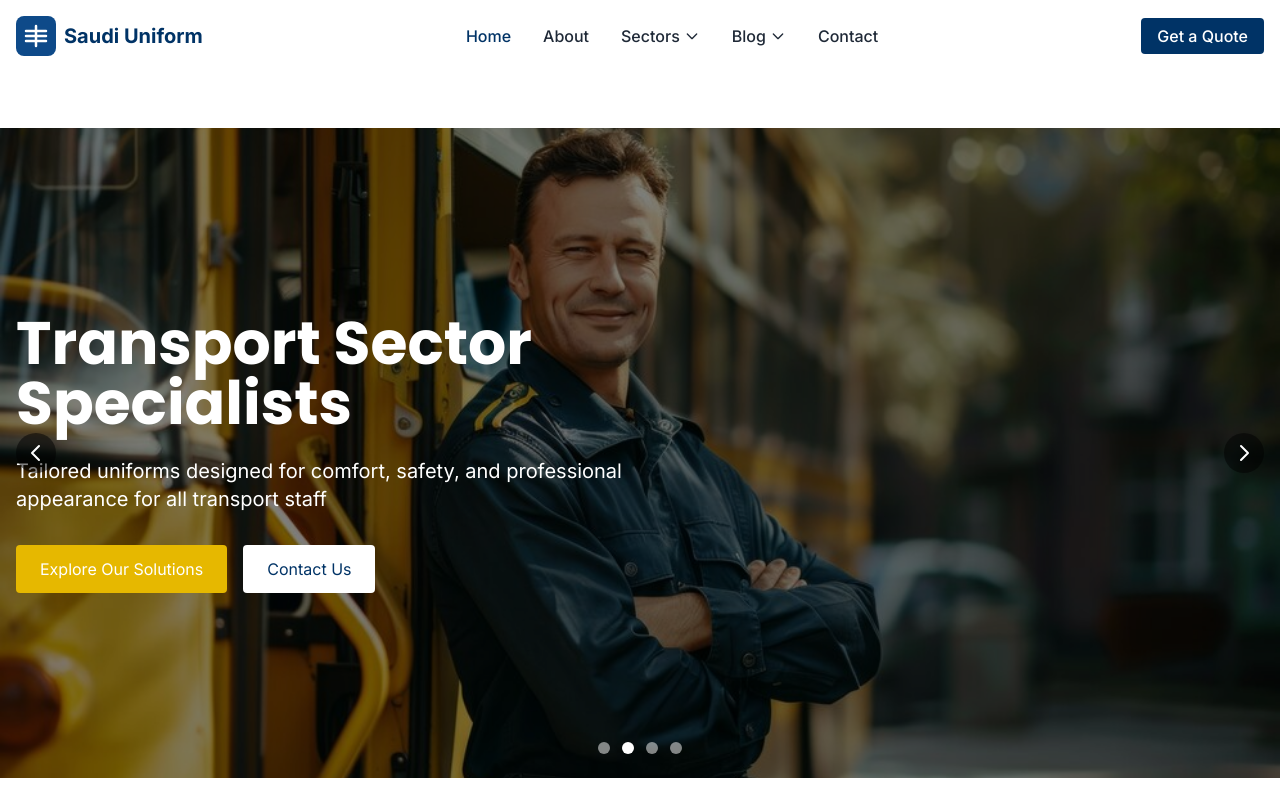
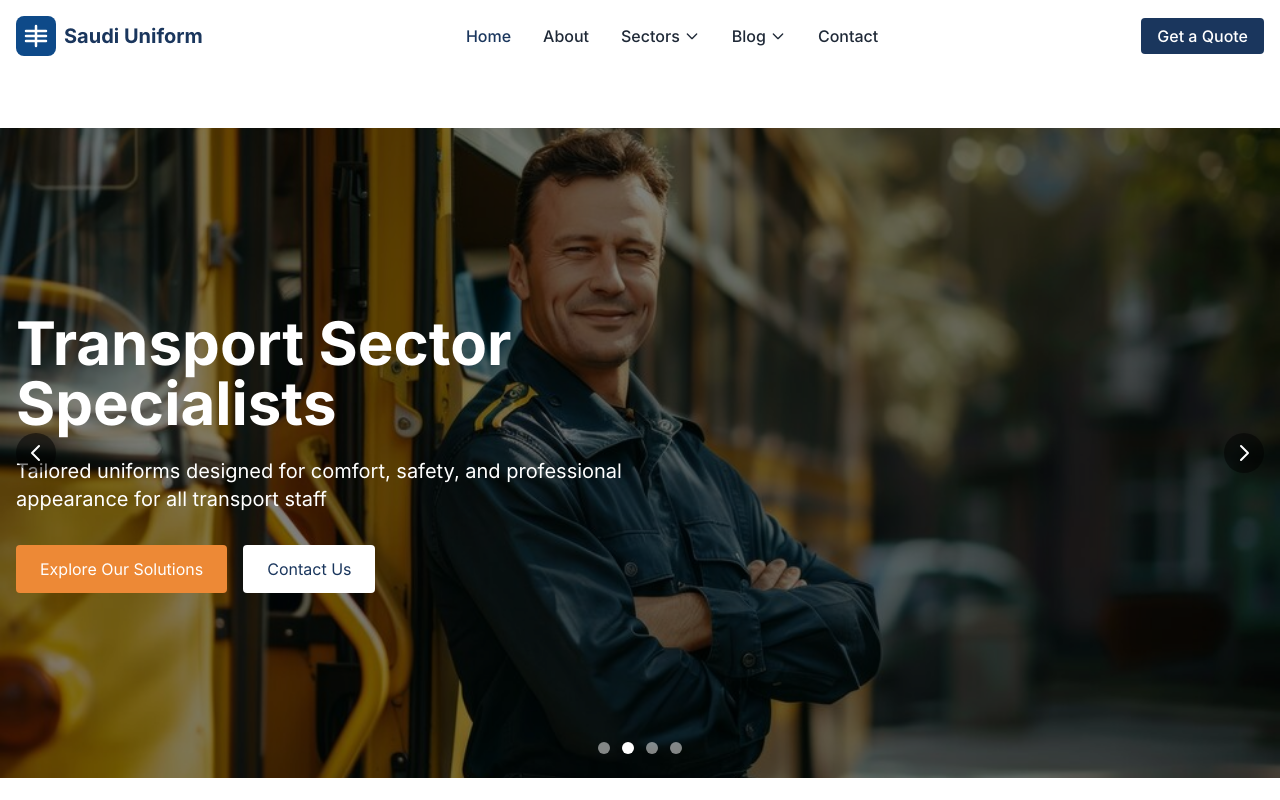
Before and after one commit to uneomcompany/uniform2, a Next.js app: page / in a window 1280 px wide. Shown: the top 800 px of the page. Built offline with nearby package versions, Linux system fonts and the light colour scheme.

Commit message:
Initial commit: Setup Next.js with Netlify configuration

```diff
--- /dev/null
+++ b/app/fonts.css
@@ -0,0 +1,32 @@
+/* Inter font */
+@font-face {
+  font-family: 'Inter';
+  font-style: normal;
+  font-weight: 400;
+  src: local('Inter Regular'), local('Inter-Regular'),
+       url('/fonts/inter-regular.woff2') format('woff2');
+}
+
+@font-face {
+  font-family: 'Inter';
+  font-style: normal;
+  font-weight: 500;
+  src: local('Inter Medium'), local('Inter-Medium'),
+       url('/fonts/inter-medium.woff2') format('woff2');
+}
+
+@font-face {
+  font-family: 'Inter';
+  font-style: normal;
+  font-weight: 600;
+  src: local('Inter SemiBold'), local('Inter-SemiBold'),
+       url('/fonts/inter-semibold.woff2') format('woff2');
+}
+
+@font-face {
+  font-family: 'Inter';
+  font-style: normal;
+  font-weight: 700;
+  src: local('Inter Bold'), local('Inter-Bold'),
+       url('/fonts/inter-bold.woff2') format('woff2');
+}
--- a/app/layout.tsx
+++ b/app/layout.tsx
@@ -1,10 +1,8 @@
 import type { Metadata } from 'next'
-import { Inter } from 'next/font/google'
 import './globals.css'
+import './fonts.css'
 import Link from 'next/link'
 import Header from './components/Header'
-
-const inter = Inter({ subsets: ['latin'] })
 
 export const metadata: Metadata = {
   title: 'Saudi Uniform Solutions',
@@ -19,15 +17,7 @@ export default function RootLayout({
 }) {
   return (
     <html lang="en">
-      <head>
-        <link rel="preconnect" href="https://fonts.googleapis.com" />
-        <link rel="preconnect" href="https://fonts.gstatic.com" crossOrigin="anonymous" />
-        <link
-          href="https://fonts.googleapis.com/css2?family=Inter:wght@400;500;600;700&family=Poppins:wght@500;600;700&display=swap"
-          rel="stylesheet"
-        />
-      </head>
-      <body className={inter.className}>
+      <body className="font-inter">
         <Header />
         <div className="pt-24">
           <main className="container mx-auto px-4 py-8">
--- a/next.config.js
+++ b/next.config.js
@@ -1,6 +1,6 @@
 /** @type {import('next').NextConfig} */
 const nextConfig = {
-  output: 'standalone',
+  trailingSlash: false,
   images: {
     // Making sure our images are optimized
     deviceSizes: [640, 750, 828, 1080, 1200, 1920, 2048, 3840],
@@ -15,8 +15,11 @@ const nextConfig = {
         protocol: 'https',
         hostname: 'images.unsplash.com',
       },
+      {
+        protocol: 'https',
+        hostname: 'gregarious-sawine-ed40c7.netlify.app',
+      }
     ],
-    domains: ['gregarious-sawine-ed40c7.netlify.app'],
     unoptimized: true,
   },
   // Allow us to use /public in image paths
--- a/package.json
+++ b/package.json
@@ -6,7 +6,8 @@
     "dev": "next dev",
     "build": "next build",
     "start": "next start",
-    "lint": "next lint"
+    "lint": "next lint",
+    "netlify-build": "next build && next export"
   },
   "dependencies": {
     "@netlify/plugin-nextjs": "^4.41.3",
--- a/tailwind.config.js
+++ b/tailwind.config.js
@@ -8,15 +8,15 @@ module.exports = {
   theme: {
     extend: {
       colors: {
-        primary: '#003366', // Dark blue - professional color for corporate feel
+        primary: '#1a365d',
+        secondary: '#ed8936',
         'primary-dark': '#002244', // Darker shade for hover states
-        secondary: '#E6B800', // Gold - for accent/highlight
         darkgray: '#333333',
         lightgray: '#F5F5F5',
       },
       fontFamily: {
-        sans: ['Inter', 'sans-serif'],
-        heading: ['Poppins', 'sans-serif'],
+        inter: ['Inter', 'sans-serif'],
+        heading: ['Inter', 'sans-serif'],
       },
       animation: {
         'spin': 'spin 1s linear infinite',
```
Also changed, not shown: 1 other file (tests, documents, lock files or other folders).
